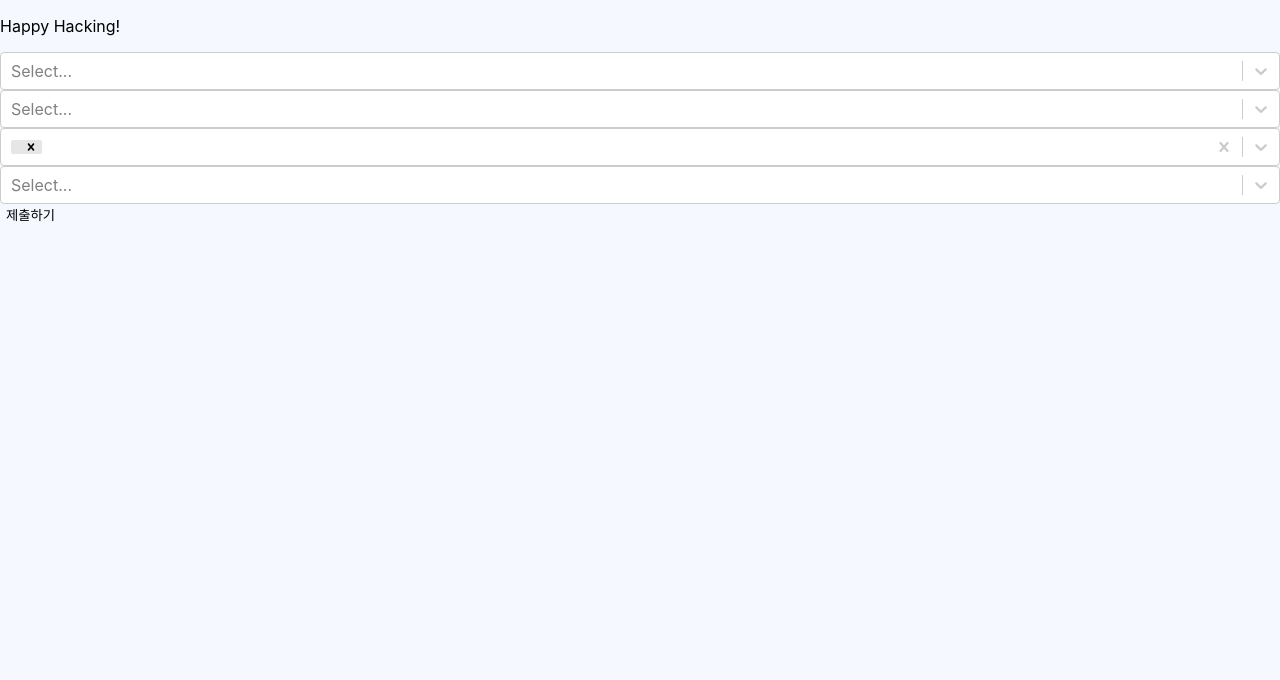
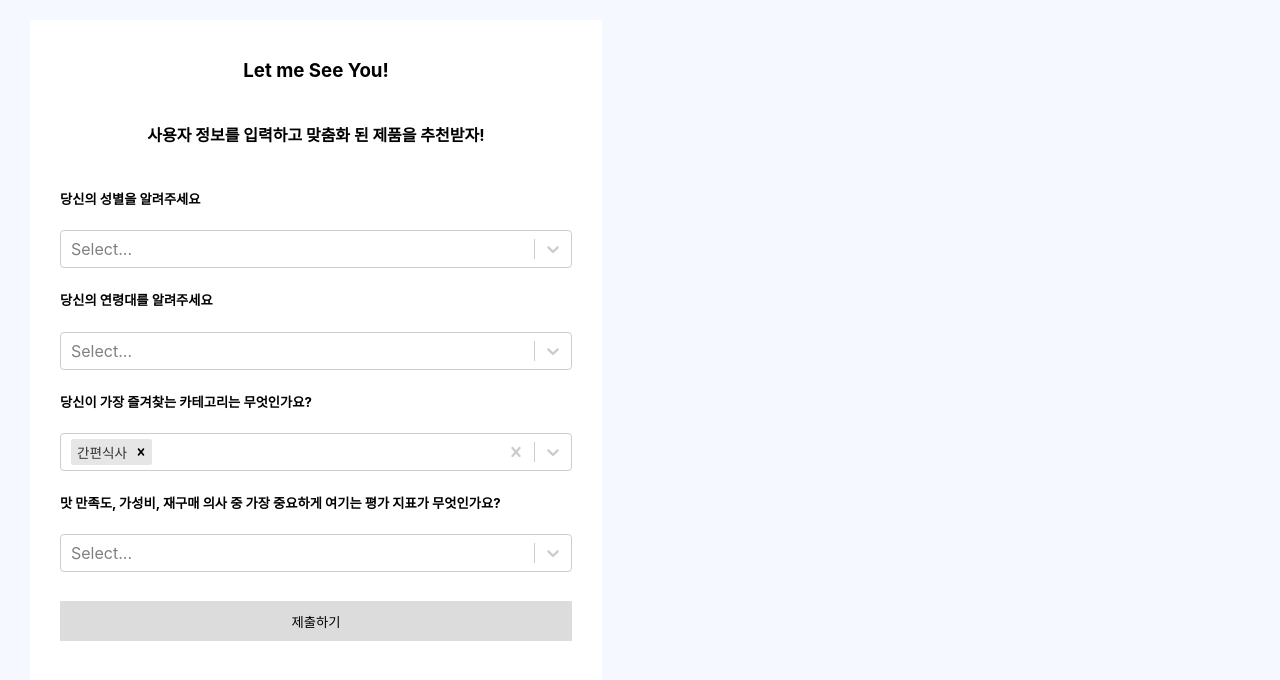
Before and after one commit to swsnu/swppfall2022-team19, a React (Create React App) app in the folder frontend/cu/: page /survey in a window 1280 px wide. Shown: the top 680 px of the page. Built offline with nearby package versions, Linux system fonts and the light colour scheme.

Commit message:
fix minor errors and setup css

```diff
--- a/frontend/cu/src/App.tsx
+++ b/frontend/cu/src/App.tsx
@@ -12,10 +12,9 @@ import Survey from "./containers/Survey/Survey";
 function App() {
   return (
     <div>
-      <p> Happy Hacking! </p>
       <BrowserRouter>
         <Routes>
-          <Route path="/productBlock" element={<ProductBlock pageLink="https://www.naver.com/" imgLink="./Example.jpg" name="맛있는 제품" price={3400}></ProductBlock>} />
+          <Route path="/productBlock" element={<ProductBlock pageLink="/" imgLink="https://tqklhszfkvzk6518638.cdn.ntruss.com/product/8809140575360.jpg" name="맛있는 제품" price={3400}></ProductBlock>} />
           <Route path="/survey" element={<Survey></Survey>} />
           <Route path="/:productId/ProductDetail" element={<ProductDetailPage/>}/>
         </Routes>
--- a/frontend/cu/src/components/ProductBlock/ProductBlock.css
+++ b/frontend/cu/src/components/ProductBlock/ProductBlock.css
@@ -1,11 +1,63 @@
-.ProductBlock{
-    box-shadow: 0 2px 1px 1px rgba(0, 0, 0, 0.23);
-    margin: 3px 5px 5px 3px;
-    width: 224px;
-    height: 340px;
+
+.productBlock{
+    background-color: white;
+    box-shadow: 0 1px 1px 0px rgba(0, 0, 0, 0.23);
+    display: flex;
+    flex-direction: column;
+    align-items: center;
+    justify-content: space-around;
+    height: 350px;
+    width: 250px;
+    margin: 20px 25px;
+    border-radius: 30px;
+    overflow: hidden;
+
 }
 
+.productA{
+    width: 100%;
+    height: 100%;
+    color: black;
+    text-decoration: none;
+    outline: none;
+
+}
+
+.productInfoBlock{
+    display: flex;
+    align-items: center;
+    flex-direction: column;
+    height: 100%;
+    justify-content: center;
+}
+
+.productImageBox{
+    width: 200px;
+    height: 200px;
+    overflow:hidden;
+}
 .productImage{
     width: 200px;
     height: 200px;
+    transition: all 0.3s ease-in-out;
 }
+
+.productBlock:hover .productImage{
+    transform: scale(1.1);
+    transition: all 0.3s ease-in-out;
+}
+
+.productBlock:hover{
+    border-color:violet;
+    transition: all 0.3s ease-in-out;
+}
+
+.productTextBlock{
+    display: flex;
+    flex-direction: column;
+    align-items: center;
+}
+
+.productName{
+    font-weight: bold;
+}
--- a/frontend/cu/src/components/ProductBlock/ProductBlock.tsx
+++ b/frontend/cu/src/components/ProductBlock/ProductBlock.tsx
@@ -12,14 +12,15 @@ const ProductBlock = (props: Props) => {
     let commaPrice = props.price.toLocaleString('ko-KR');
 
     return (
-        <div className="debug">
-            <p>[디버그] 이것은 ProductBlock입니다</p>
-            <a className="productBlock" href={props.pageLink}>
+        <div className="productBlock">
+            <a className="productA" href={props.pageLink}>
                 <div className="productInfoBlock">
+                    <div className="productImageBox">
                     <img className="productImage" src={props.imgLink} alt="Product"/>
+                    </div>
                     <div className="productTextBlock">
-                        <h4 className="productName">{props.name}</h4>
-                        <p className="productPrice">{commaPrice}원</p>
+                        <p className="productName">{props.name}</p>
+                        <span className="productPrice">{commaPrice}원</span>
                     </div>
                 </div>
 
--- a/frontend/cu/src/containers/Survey/Survey.css
+++ b/frontend/cu/src/containers/Survey/Survey.css
@@ -1,4 +1,35 @@
+.MainBox{
+    width: 40%;
+    height: 40%;
+    background-color: white;
+    padding: 20px 30px;
+    margin: 20px 30px;
+}
+
+.SelectBox{
+    margin: 0 auto;
+}
+
+.introBox{
+    margin: 0 15px;
+    display: flex;
+    flex-direction: column;
+    align-items: center;
+}
+
+.questionBox{
+    margin: 5px auto;
+}
+
 .Survey{
     width: 500px;
     height: 500px;
 }
+
+.submitButton{
+    padding: 10px auto;
+    width: 100%;
+    height: 40px;
+    margin: 24px 0;
+    background-color: gainsboro;
+}
--- a/frontend/cu/src/containers/Survey/Survey.tsx
+++ b/frontend/cu/src/containers/Survey/Survey.tsx
@@ -43,46 +43,46 @@ const Survey = () => {
 
     interface genderOptions{
         readonly value: string;
-        readonly lable: string;
+        readonly label: string;
     }
     const genderList: readonly genderOptions[]  = [
-        { value: "M", lable: "남성"},
-        { value: "F", lable: "여성"}
+        { value: "M", label: "남성"},
+        { value: "F", label: "여성"}
     ]
     interface ageOptions{
         readonly value: number;
-        readonly lable: string;
+        readonly label: string;
     }
     const ageList: readonly ageOptions[] = [
-        { value: 1, lable: "~10대"},
-        { value: 2, lable: "20대"},
-        { value: 3, lable: "30대"},
-        { value: 4, lable: "40대"},
-        { value: 5, lable: "50대"},
-        { value: 6, lable: "60대~"}
+        { value: 1, label: "~10대"},
+        { value: 2, label: "20대"},
+        { value: 3, label: "30대"},
+        { value: 4, label: "40대"},
+        { value: 5, label: "50대"},
+        { value: 6, label: "60대~"}
     ]
     interface tasteOptions{
         readonly value: number;
-        readonly lable: string;
+        readonly label: string;
     }
     const tasteList: readonly tasteOptions[] =[
         // Multi Choice
-        { value: 1, lable: "간편식사" },
-        { value: 2, lable: "과자류" },
-        { value: 3, lable: "아이스크림" },
-        { value: 4, lable: "식품" },
-        { value: 5, lable: "음료" }
+        { value: 1, label: "간편식사" },
+        { value: 2, label: "과자류" },
+        { value: 3, label: "아이스크림" },
+        { value: 4, label: "식품" },
+        { value: 5, label: "음료" }
     ]
 
     // Question
     interface questionOptions{
         readonly value: number;
-        readonly lable: string;
+        readonly label: string;
     }
     const questionList: readonly questionOptions[] = [
-        { value: 1, lable: "맛" },
-        { value: 2, lable: "가성비" },
-        { value: 3, lable: "재구매 의사" }
+        { value: 1, label: "맛" },
+        { value: 2, label: "가성비" },
+        { value: 3, label: "재구매 의사" }
     ]
 
 
@@ -92,23 +92,41 @@ const Survey = () => {
         return (
             <div className="MainBox">
                 <div className="SelectBox">
-                    <Select isClearable={false} options={genderList} onChange={(event) => event===null ? setGender("") : setGender(event.value)}/>
-                    <Select options={ageList}  onChange={(event) => event===null ? setAge(-1) : setAge(event.value)}/>
+                    <div className="introBox">
+                        <h3>Let me See You!</h3>
+                        <h4>사용자 정보를 입력하고 맞춤화 된 제품을 추천받자!</h4>
+                    </div>
 
-                    <Select defaultValue={[tasteList[0]]} components={animatedComponents} isMulti options={tasteList} onChange={(event) => {
-                        var temp: number[] = [];
-                        temp = event.map((element) => {
-                            return element.value;
-                        })
-                        console.log(temp); // debug
-                        setTaste(temp);}}
-                    />
+                    <div className="questionBox">
+                        <h5> 당신의 성별을 알려주세요 </h5>
+                        <Select className="genderDropdown" isClearable={false} options={genderList} onChange={(event) => event===null ? setGender("") : setGender(event.value)}/>
+                    </div>
 
-                    <Select options={questionList} onChange={(event) => event===null ? setQuestion(-1) : setQuestion(event.value)}/>
+                    <div className="questionBox">
+                        <h5> 당신의 연령대를 알려주세요 </h5>
+                        <Select className="ageDropDown" options={ageList}  onChange={(event) => event===null ? setAge(-1) : setAge(event.value)}/>
+                    </div>
+
+                    <div className="questionBox">
+                        <h5> 당신이 가장 즐겨찾는 카테고리는 무엇인가요? </h5>
+                        <Select className="tasteDropDown" isMulti defaultValue={[tasteList[0]]} components={animatedComponents} options={tasteList} onChange={(event) => {
+                                var temp: number[] = [];
+                                temp = event.map((element) => {
+                                    return element.value;
+                                });
+                                setTaste(temp);
+                           }}
+                        />
+                    </div>
+
+                    <div className="questionBox">
+                        <h5> 맛 만족도, 가성비, 재구매 의사 중 가장 중요하게 여기는 평가 지표가 무엇인가요? </h5>
+                        <Select className="questionDropDown" options={questionList} onChange={(event) => event===null ? setQuestion(-1) : setQuestion(event.value)}/>
+                    </div>
 
                 </div>
 
-                <button onClick={() => putSurveyHandler()}>제출하기</button>
+                <button className="submitButton" onClick={() => putSurveyHandler()}>제출하기</button>
             </div>
         )
     }
```
Also changed, not shown: frontend/cu/src/store/slices/SurveyTemp.txt.
